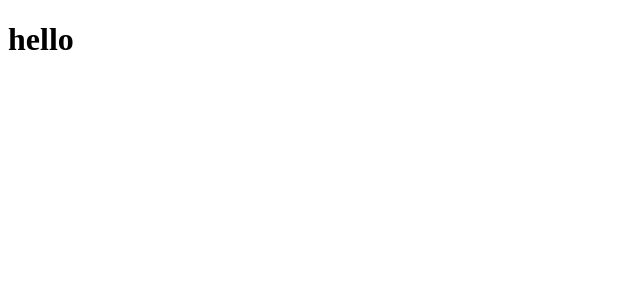
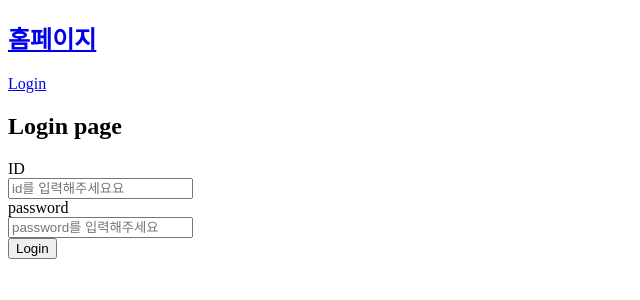
Before and after one commit to For-Freedom-01/honglee-frontend, a React (Create React App) app in the folder react-app/: page /login in a window 1280 px wide. Shown: the top 300 px of the page, without its empty margins (0-640 px from the left). Built offline with nearby package versions, Linux system fonts and the light colour scheme.

Commit message:
first_seting

```diff
--- a/react-app/package.json
+++ b/react-app/package.json
@@ -6,6 +6,7 @@
     "cra-template": "1.2.0",
     "react": "^19.0.0",
     "react-dom": "^19.0.0",
+    "react-router-dom": "^7.1.3",
     "react-scripts": "5.0.1",
     "web-vitals": "^4.2.4"
   },
--- a/react-app/src/App.js
+++ b/react-app/src/App.js
@@ -1,8 +1,17 @@
-
+import {BrowserRouter,Route,Routes} from "react-router-dom"
+import Header from "./component/Header";
+import Login from "./component/Login";
+import HomePage from "./component/HomePage";
 function App() {
   return (
     <div className="App">
-      <h1>hello</h1>
+      <BrowserRouter>
+        <Header/>
+        <Routes>
+          <Route path="/" element={<HomePage/>} />
+          <Route path="/login" element={<Login/>}/>
+        </Routes>
+      </BrowserRouter>
     </div>
   );
 }
--- /dev/null
+++ b/react-app/src/component/Header.js
@@ -0,0 +1,12 @@
+import { Link } from "react-router-dom";
+
+export default function Header(){
+  return(
+    <header>
+      <Link to="/">
+        <h2>홈페이지 </h2>
+      </Link>
+        <Link to="/login">Login</Link>
+    </header>
+  )
+}
--- /dev/null
+++ b/react-app/src/component/HomePage.js
@@ -0,0 +1,7 @@
+export default function HomePage(){
+  return(
+    <>
+      <h1>HomePage</h1>
+    </>
+  )
+}
--- /dev/null
+++ b/react-app/src/component/Login.js
@@ -0,0 +1,26 @@
+export default function Login(){
+  return(
+    <>
+    <h2>Login page</h2>
+    <form>
+      <div className="id">
+        <div>
+          <label>ID</label>
+        </div>
+        <div>
+          <input type="text" placeholder="id를 입력해주세요요" />
+        </div>
+      </div>
+      <div className="password">
+        <div>
+          <label>password</label>
+        </div>
+        <div>
+          <input type="text" placeholder="password를 입력해주세요" />
+        </div>
+      </div>
+      <button>Login</button>
+    </form>
+    </>
+  )
+}
```
Also changed, not shown: 1 other file (tests, documents, lock files or other folders).
